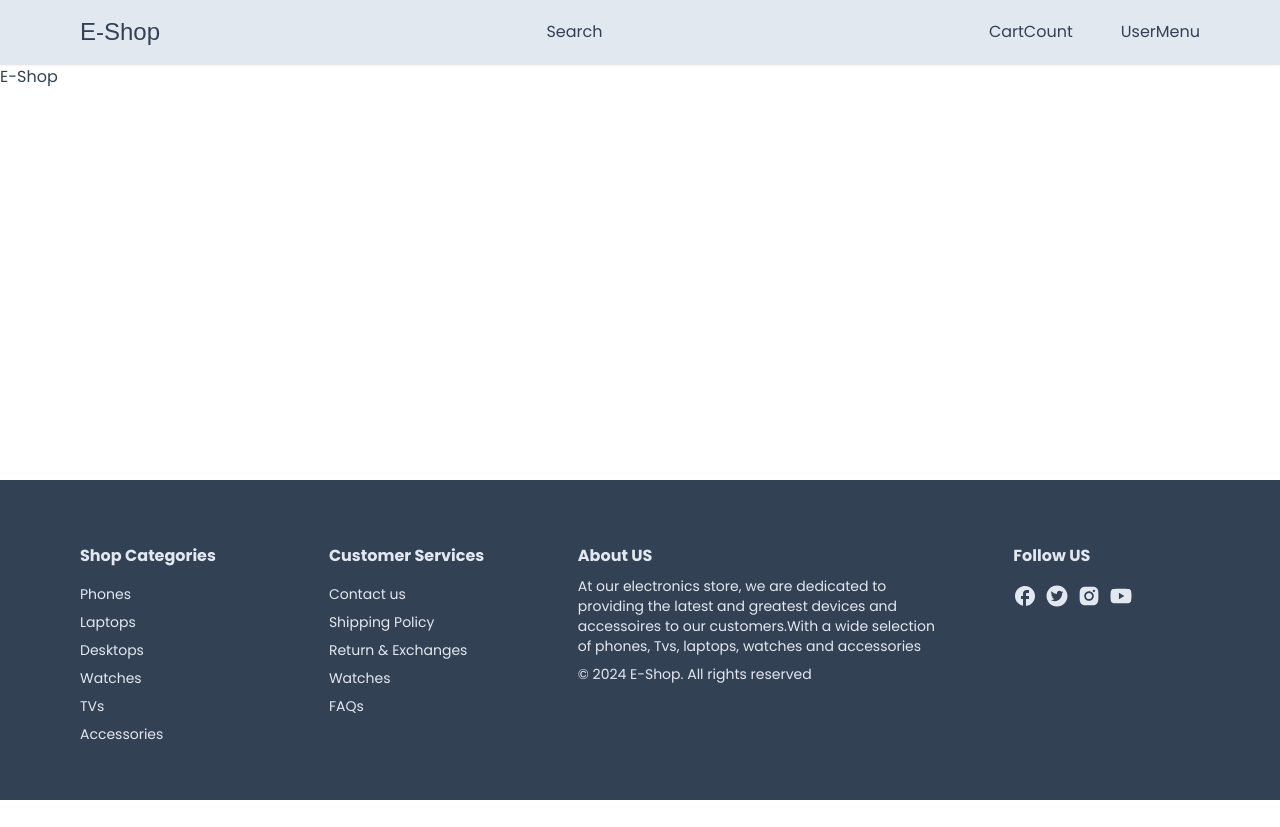
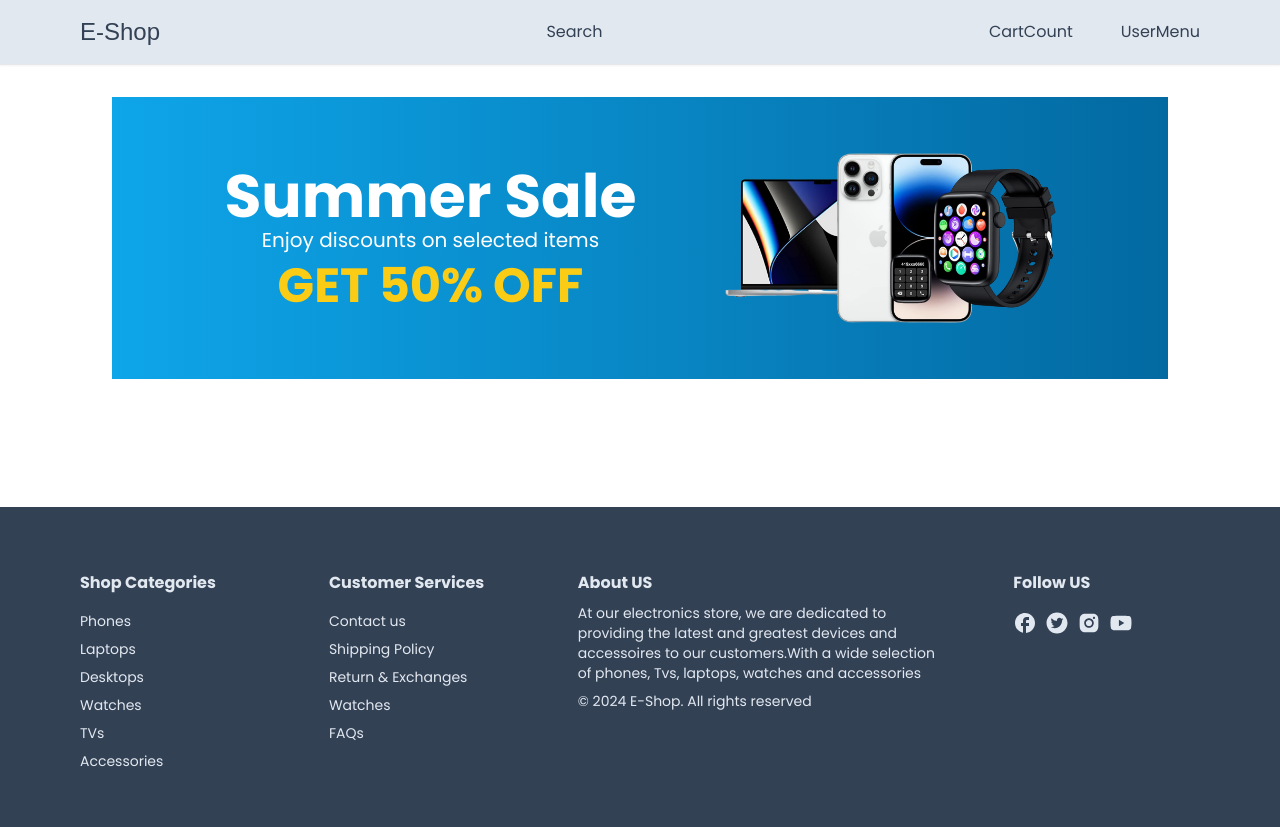
Before and after one commit to yassin-ben-haj-ali/e-shop, a Next.js app: page / in a window 1280 px wide. Before the commit the page ends 800 px from the top, so only its background shows below. Built offline with nearby package versions, Linux system fonts and the light colour scheme; a web font is replaced by a local one.

Commit message:
Feat:Create HomeBanner component

```diff
--- /dev/null
+++ b/app/components/HomeBanner.tsx
@@ -0,0 +1,25 @@
+import Image from "next/image";
+
+const HomeBanner = () => {
+    return (
+        <div className="relative bg-gradient-to-r from-sky-500 to-sky-700 mb-8">
+            <div className="mx-auto px-8 py-12 flex flex-col gap-2 md:flex-row items-center justify-evenly">
+                <div className="mb-8 md:mb-0 text-center">
+                    <h1 className="text-4xl md:text-6xl font-bold text-white mb-white">Summer Sale</h1>
+                    <p className="text-lg md:text-xl text-white mb-2">Enjoy discounts on selected items</p>
+                    <p className="text-2xl md:text-5xl text-yellow-400 font-bold">GET 50% OFF</p>
+                </div>
+                <div className="w-1/3 relative aspect-video">
+                    <Image
+                        src='/banner-image.png'
+                        fill
+                        alt="Banner Image"
+                        className="object-contain"
+                    />
+                </div>
+            </div>
+        </div>
+    );
+}
+
+export default HomeBanner;
--- a/app/page.tsx
+++ b/app/page.tsx
@@ -1,5 +1,14 @@
+import Container from "./components/Container";
+import HomeBanner from "./components/HomeBanner";
+
 export default function Home() {
   return (
-    <div>E-Shop</div>
+    <div>
+      <Container>
+        <div className="p-8">
+          <HomeBanner />
+        </div>
+      </Container>
+    </div>
   )
 }
```
Also changed, not shown: public/banner-image.png (added).
